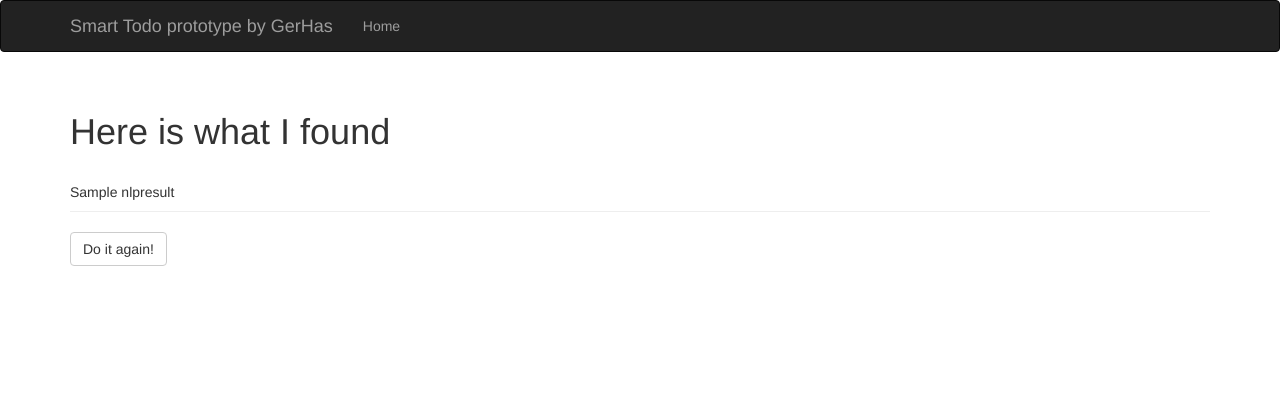
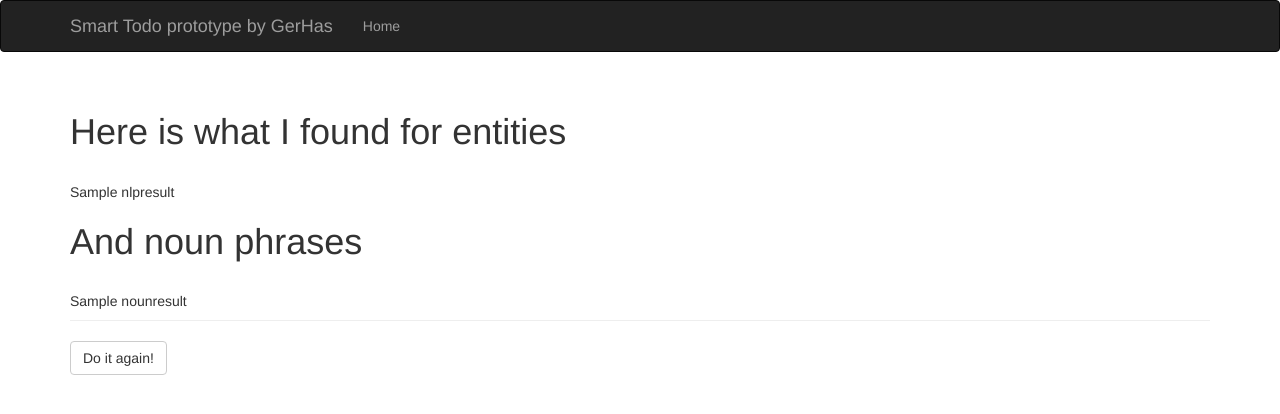
Before and after one commit to haslhofer/embedding, a Flask app: template templates/nlpoutput.html in a window 1280 px wide. Shown: the top 414 px of the page. Run offline with Flask 2, Linux system fonts and the light colour scheme; the template is opened without the code that fills it: values that come from a table or form of the project are taken from there, most other values are stand-ins (such as "Sample title", 1, 10 or a date in 2020); some libraries are stand-ins or nearby versions.

Commit message:
new landing page

```diff
--- a/application.py
+++ b/application.py
@@ -82,18 +82,22 @@ def nlpparse():
     sentenceToParse = session['sentence']
     doc = nlp(sentenceToParse)
 
-    printtext = ''
+    printtext = []
     # Find named entities, phrases and concepts
     for entity in doc.ents:
-        printtext = printtext + entity.text + ':' + entity.label_ + '.   '
+        printtext.append(entity.text + ':' + entity.label_ + '.   ')
 
-    return render_template('nlpoutput.html', form=form, nlpresult = printtext)
+    # noun phrases
+    nounphrases = [chunk.text for chunk in doc.noun_chunks]
+
+    return render_template('nlpoutput.html', form=form, nlpresult = printtext, nounresult = nounphrases)
 
 
 
 @app.route('/', methods=['GET'])
 def index():
-    return redirect(url_for('setupitems'))
+#    return redirect(url_for('setupitems'))
+    return render_template('experiments.html')
 
 
 @app.route('/setupitems', methods=['GET', 'POST'])
--- a/templates/nlpoutput.html
+++ b/templates/nlpoutput.html
@@ -6,8 +6,14 @@
 {% block page_content %}
 <div class="page-header">
 
-    <h1>Here is what I found</h1> <br>
-    {{ nlpresult }}
+    <h1>Here is what I found for entities</h1> <br>
+    {{ nlpresult }} <br>
+
+    <h1>And noun phrases</h1> <br>
+    {{ nounresult }} <br>
+
+
+
 </div>
 
 {{ wtf.quick_form(form) }}
```
Also changed, not shown: templates/experiments.html (added, +16 -0 lines).
